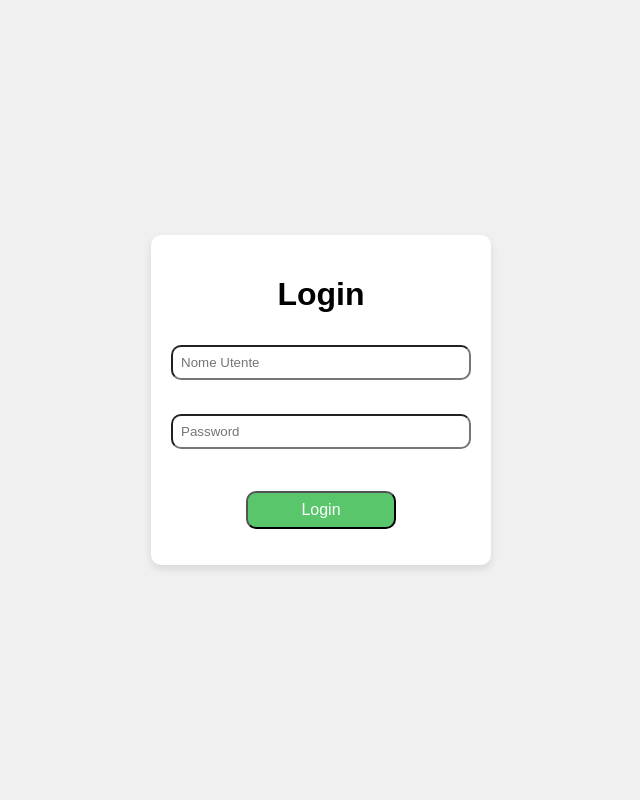
After one commit to CristinaDev98/Sistema-Ticketing, a PHP site: page /login.php in a window 1280 px wide. The commit adds this page. Shown: the whole page, without its empty margins (319-959 px from the left). Run offline with PHP 8.4, Linux system fonts and the light colour scheme.

Commit message:
template pagina login

```diff
--- /dev/null
+++ b/login.php
@@ -0,0 +1,25 @@
+<!DOCTYPE html>
+<html lang="en">
+<head>
+    <meta charset="UTF-8">
+    <meta name="viewport" content="width=device-width, initial-scale=1.0">
+    <title>Login</title>
+
+    <!-- CSS -->
+    <link rel="stylesheet" type="text/css" href="style.css">
+
+</head>
+<body>
+<div class="card">
+        <h1>Login</h1>
+
+        <form action="login_process.php" method="post">
+            <input type="text" id="utente" name="utente" placeholder="Nome Utente" required>
+            <br>
+            <input type="password" id="password" name="password" placeholder="Password" required>
+            <br>
+            <input type="submit" value="Login">
+        </form>
+    </div>
+</body>
+</html>
--- /dev/null
+++ b/style.css
@@ -0,0 +1,49 @@
+body {
+    font-family: Arial, sans-serif;
+    background-color: #f0f0f0;
+    display: flex;
+    align-items: center;
+    justify-content: center;
+    height: 100vh;
+    margin: 0;
+}
+
+.card {
+    background-color: #fff;
+    border-radius: 10px;
+    box-shadow: 0 4px 8px rgba(0, 0, 0, 0.1);
+    padding: 20px;
+    width: 300px;
+}
+
+h1 {
+    text-align: center;
+    margin-bottom: 1em;
+}
+
+form {
+    display: flex;
+    flex-direction: column;
+    align-items: center;
+}
+
+label {
+    margin-bottom: 8px;
+}
+
+input {
+    padding: 8px;
+    margin-bottom: 16px;
+    width: 100%;
+    box-sizing: border-box;
+    border-radius: 10px;
+}
+
+input[type="submit"] {
+    background-color: #5ac66c;
+    color: #fff;
+    font-size: medium;
+    cursor: pointer;
+    margin-top: .5em;
+    max-width: 50%;
+}
```
Also changed, not shown: index.php (+12 -1 lines).
